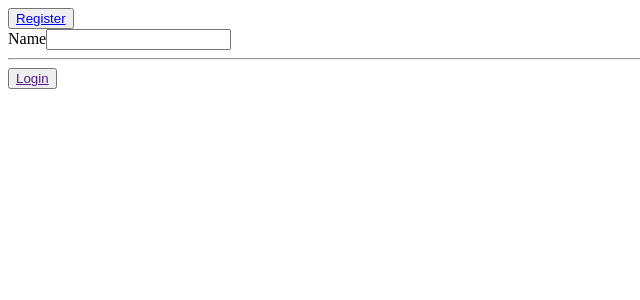
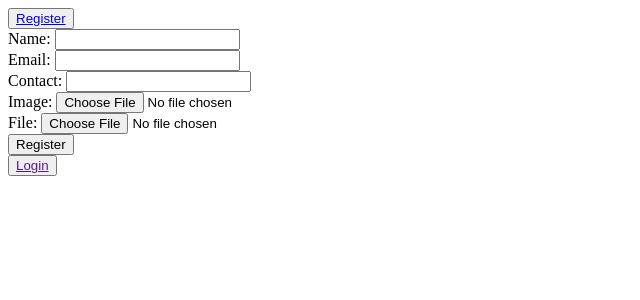
Before and after one commit to harshalthakre123/django_framework, a Django app: page /register/ in a window 1280 px wide. Shown: the top 300 px of the page, without its empty margins (0-640 px from the left). Run offline with Django 5.2, Linux system fonts and the light colour scheme.

Commit message:
Django form

```diff
--- a/DjangoForm/project/app/templates/home.html
+++ b/DjangoForm/project/app/templates/home.html
@@ -9,7 +9,12 @@
     <button type="submit"><a href="{% url 'register' %}">Register</a></button>
     {% if register %}
     <br>
-    {{x.name.label}}{{x.name}}{{x.name.errors}} <hr/>
+    <form action="{% url 'register' %}" method="post" enctype="multipart/form-data">
+        {% csrf_token %}
+        {{x}}
+        <button type="submit">Register</button>
+    </form>
+    <!-- {{x.name.label}}{{x.name}}{{x.name.errors}} <hr/> -->
     <!-- {{x.as_p}} <hr/>
     {{x.as_table}} <hr/>
     {{x.as_ul}} <hr/>
--- a/DjangoForm/project/app/views.py
+++ b/DjangoForm/project/app/views.py
@@ -6,5 +6,16 @@ def home(req):
     return render(req, "home.html")
 
 def register(req):
-    fm=RegisterForm()
-    return render(req, "home.html", {"register":"register","x": fm})
+    if req.method=="POST":
+        form=RegisterForm(req.POST, req.FILES)
+        print(form)
+        if form.is_valid():
+            n=form.cleaned_data["name"]
+            e=form.cleaned_data["email"]
+            c=form.cleaned_data["contact"]
+            i=form.cleaned_data["image"]
+            f=form.cleaned_data["file"]
+            print(n, e, c, i, f, sep=",")
+    else:
+        fm=RegisterForm()
+        return render(req, "home.html", {"register":"register","x": fm})
```
